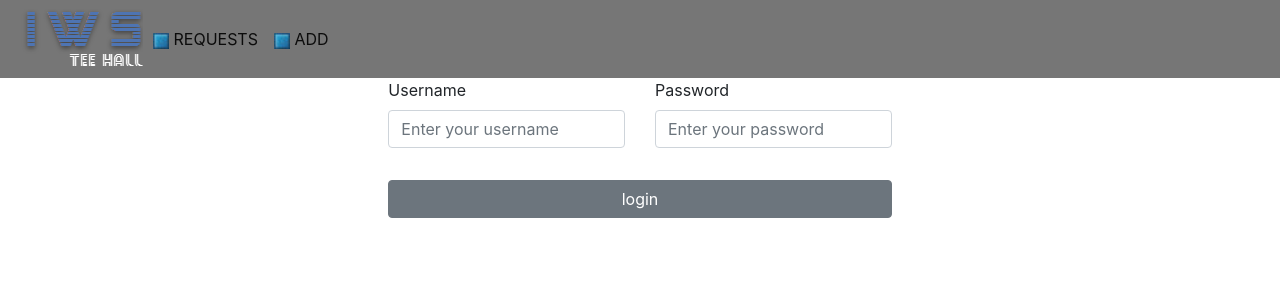
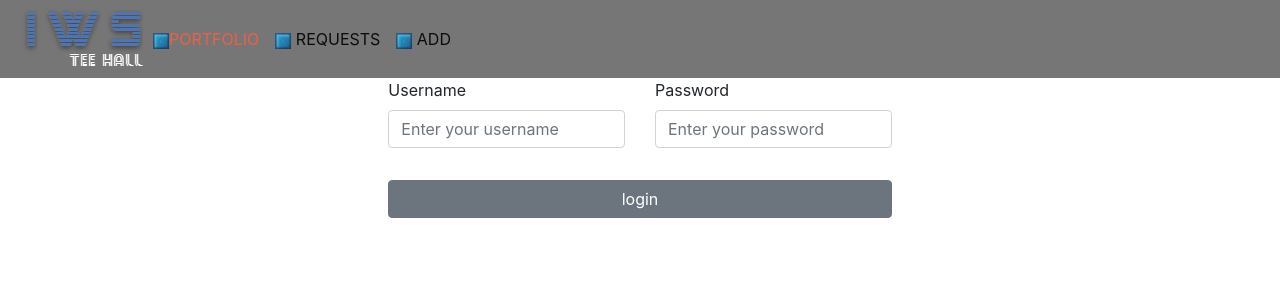
Before and after one commit to omctee/feature-request, a Flask app: page /login in a window 1280 px wide. Shown: the top 300 px of the page. Run offline with Flask 2, Linux system fonts and the light colour scheme; some libraries are stand-ins or nearby versions.

Commit message:
rebase: added Portfolio link

```diff
--- a/requester/templates/layout/base.html
+++ b/requester/templates/layout/base.html
@@ -35,9 +35,9 @@
         tr:hover td {
           background:#4E74B2;
         }
-
-
-
+        .c1 {
+          color: #F05F44;
+        }
     </style>
   </head>
   <body>
@@ -54,6 +54,9 @@
             <div class="collapse navbar-collapse" id="navbarTogglerDemo01">
                 <img src="static/img/iws2.png" alt="">
                 <ul class="navbar-nav mr-auto mt-2 mt-lg-0">
+                    <li class="nav-item active"> <!-- <span class="sr-only">(current)</span> -->
+                        <a class="nav-link tc1" data-toggle="tooltip" data-placement="top" href="https://portfolio008.herokuapp.com/"><img src="static/img/s1.jpg" alt="" title="Go back to Portfolio: Tee Hall"><span class="c1">PORTFOLIO</span> </a>
+                    </li>
                     <li class="nav-item active"> <!-- <span class="sr-only">(current)</span> -->
                         <a class="nav-link tc1" data-toggle="tooltip" data-placement="top" href="/requests"><img src="static/img/s1.jpg" alt="" title="View Feature Request(s)"> REQUESTS </a>
                     </li>
```
